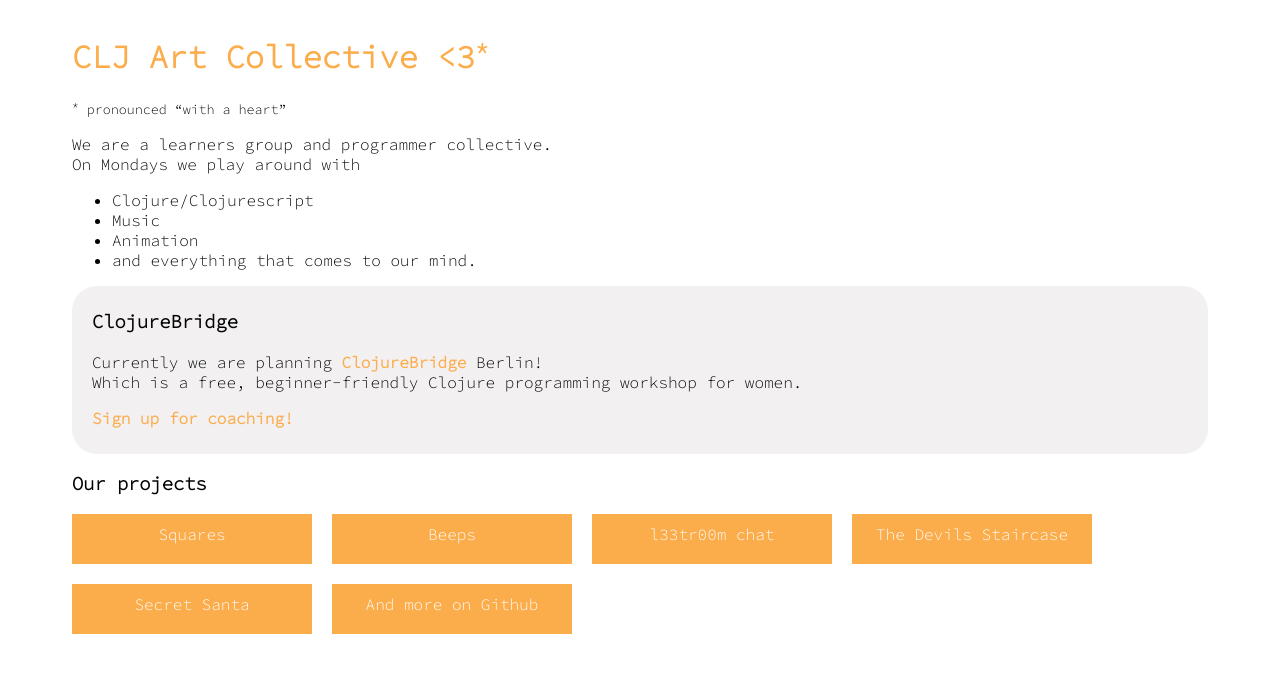
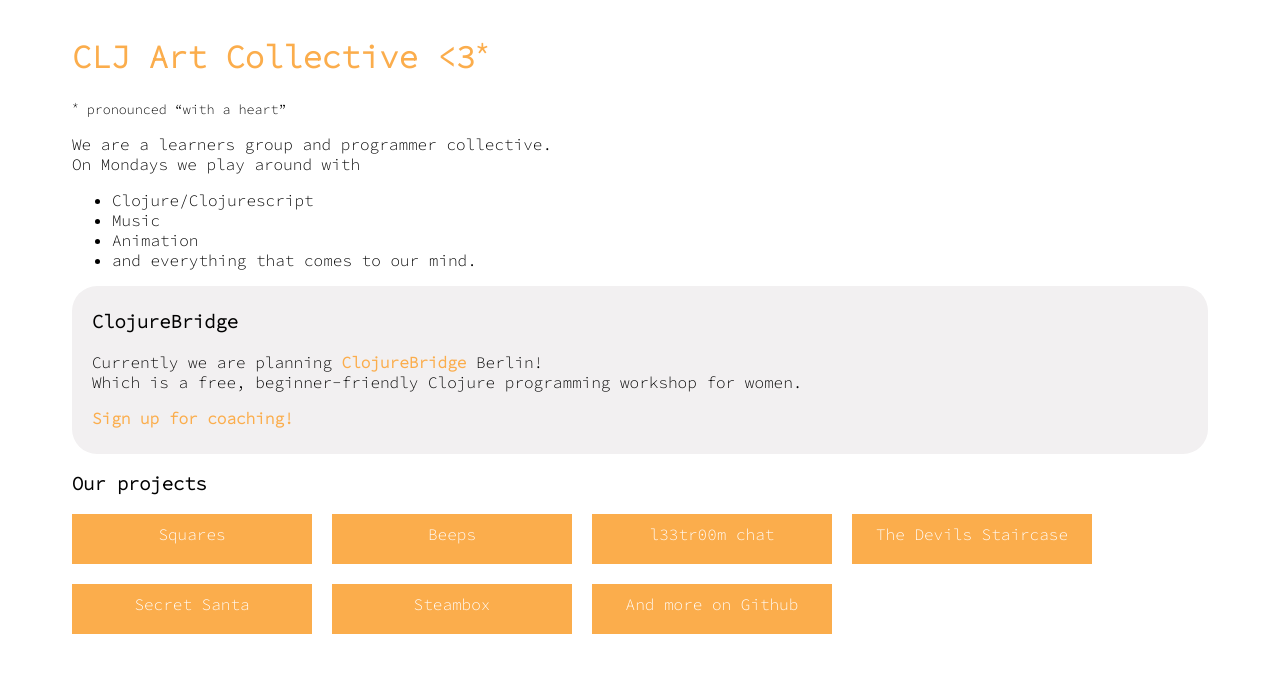
Before and after one commit to cljart/cljart.github.io, a Jekyll site: the page built from index.md, in a window 1280 px wide. Shown: the top 673 px of the page. Built offline with Jekyll 4.4.1, drawn with Linux system fonts in a browser that asks for light colours.

Commit message:
Add steambox

```diff
--- a/index.md
+++ b/index.md
@@ -36,4 +36,6 @@
 
 [Secret Santa](https://github.com/cljart/secretsanta){:.projects}
 
+[Steambox](https://github.com/cljart/steambox){:.projects}
+
 [And more on Github](https://github.com/cljart){:.projects}
```
